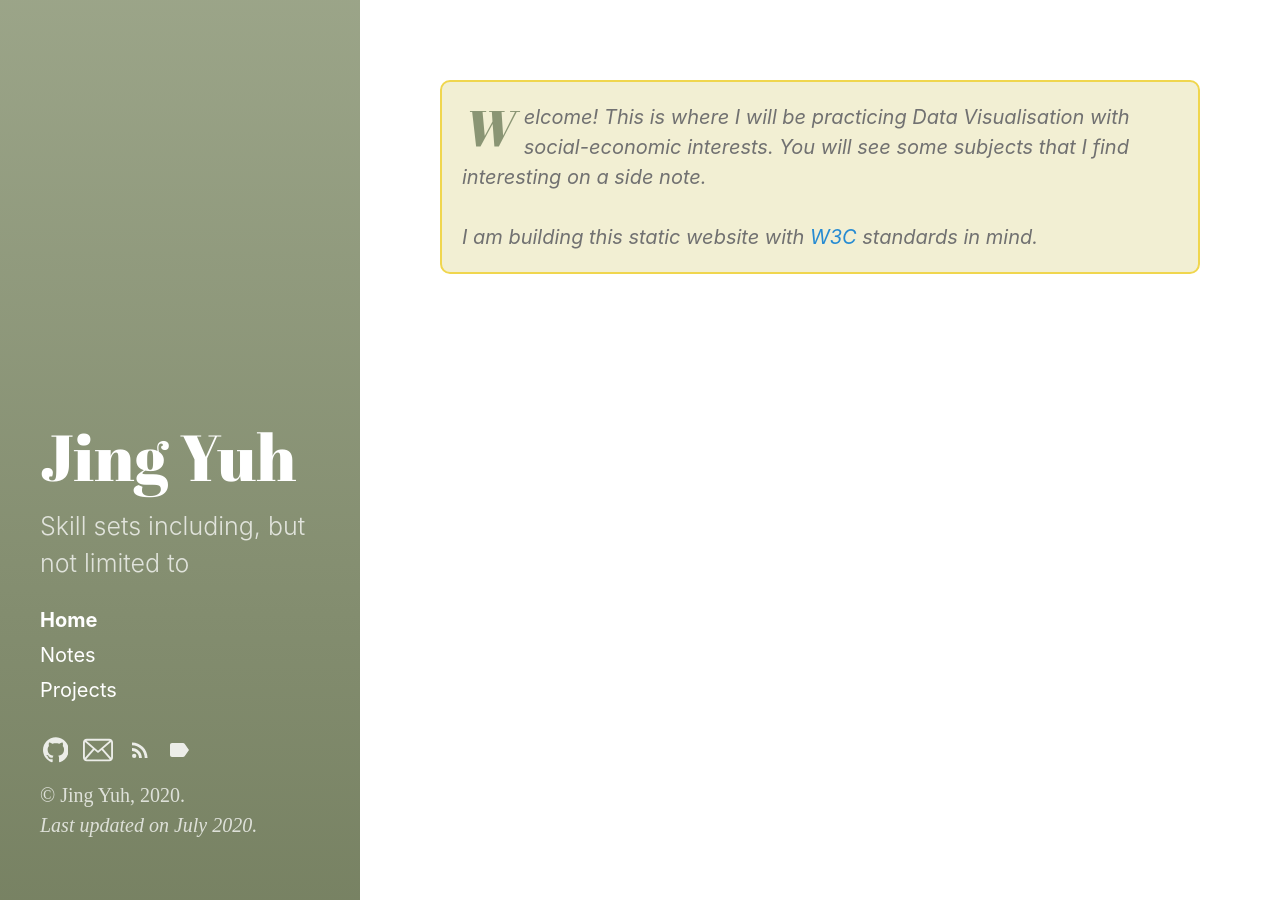
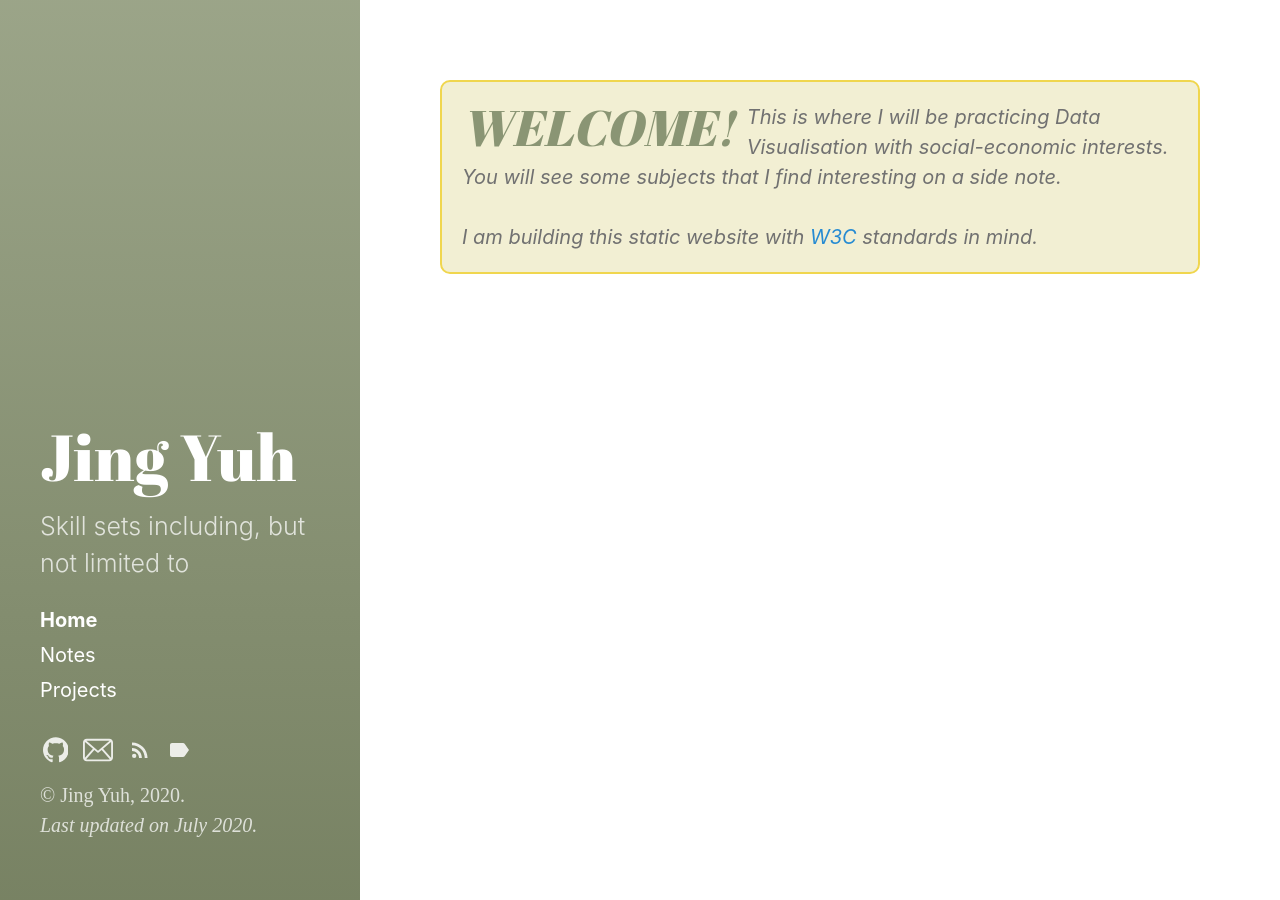
Before and after one commit to jyang123-bit/Website, a Jekyll site: the page built from index.html, in a window 1280 px wide. Built offline with Jekyll 4.4.1, drawn with Linux system fonts in a browser that asks for light colours; the list of posts is cut into pages by our own code.

Commit message:
Update index.html

```diff
--- a/index.html
+++ b/index.html
@@ -3,7 +3,7 @@ layout: default
 title: Home
 ---
 
-<p class="message"><span class="padded-dropcap">W</span>elcome! This is where I will be practicing Data Visualisation with social-economic interests.
+<p class="message"><span class="padded-dropcap">WELCOME!</span> This is where I will be practicing Data Visualisation with social-economic interests.
 You will see some subjects that I find interesting on a side note.
 <br>
 <br>
```
